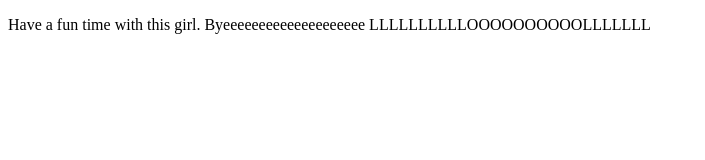
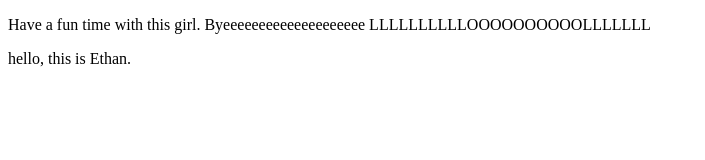
Before and after one commit to melindamorales/collab-practice, a plain HTML site: page index.html in a window 1280 px wide. Shown: the whole page, without its empty margins (0-705 px from the left). Drawn offline with Linux system fonts and the light colour scheme.

Commit message:
index.html

```diff
--- a/index.html
+++ b/index.html
@@ -10,6 +10,7 @@
     <p>Have a fun time with this girl. Byeeeeeeeeeeeeeeeeeeee
         LLLLLLLLLLOOOOOOOOOOLLLLLLL
     </p>
+    <p>hello, this is Ethan.</p>
 
 </body>
 </html>
```
